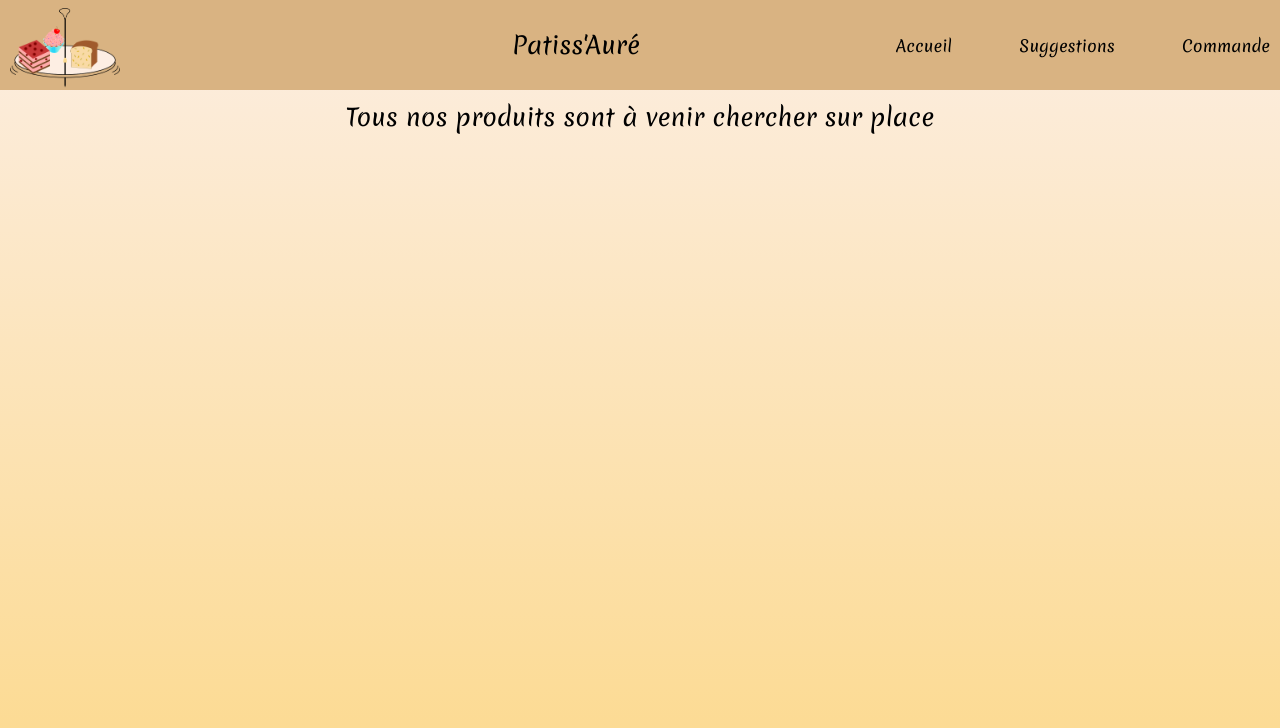
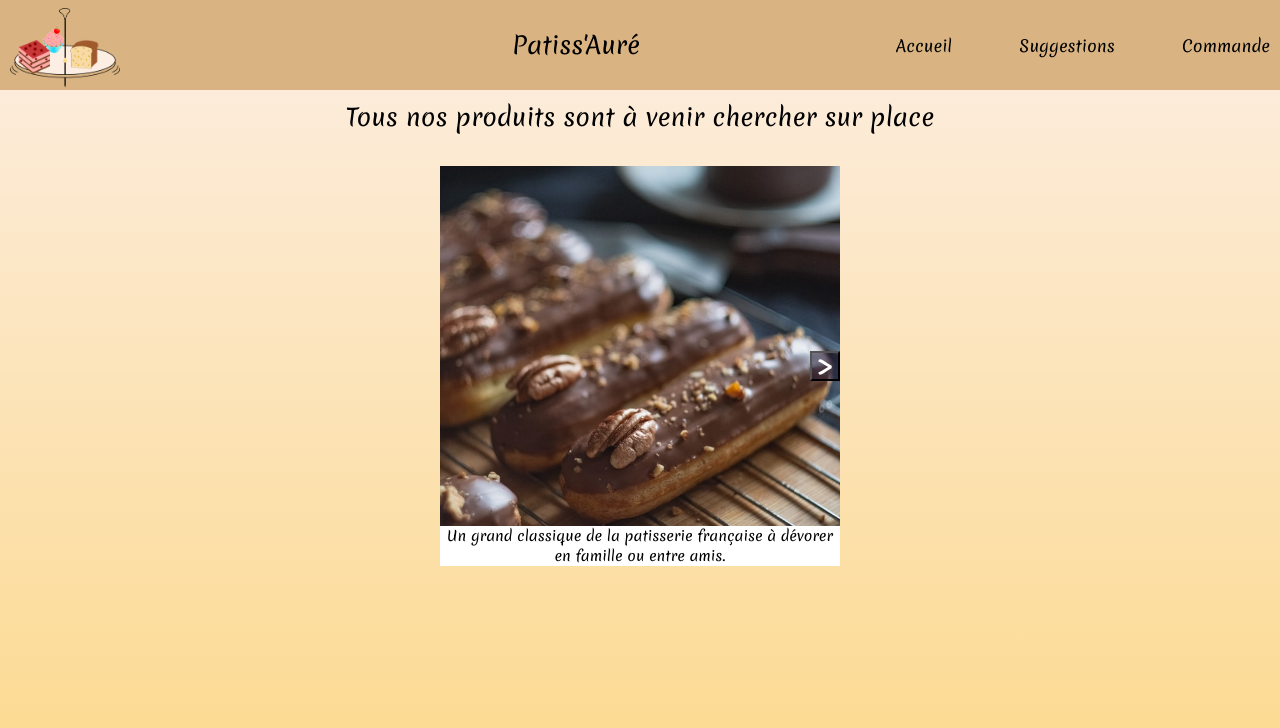
Before and after one commit to AurelieMoraitis/REACT, a React (Create React App) app in the folder patisserie/: page / in a window 1280 px wide. Shown: the top 728 px of the page. Built offline with nearby package versions, Linux system fonts and the light colour scheme.

Commit message:
feat: add carousel for suggestions

```diff
--- a/patisserie/package.json
+++ b/patisserie/package.json
@@ -6,6 +6,8 @@
     "@testing-library/jest-dom": "^5.14.1",
     "@testing-library/react": "^11.2.7",
     "@testing-library/user-event": "^12.8.3",
+    "polished": "^4.1.3",
+    "pure-react-carousel": "^1.27.6",
     "react": "^17.0.2",
     "react-dom": "^17.0.2",
     "react-icons": "^4.2.0",
@@ -38,5 +40,8 @@
       "last 1 firefox version",
       "last 1 safari version"
     ]
+  },
+  "resolutions": {
+    "styled-components": "^5"
   }
 }
--- a/patisserie/src/components/main/index.js
+++ b/patisserie/src/components/main/index.js
@@ -1,10 +1,12 @@
 import React from 'react';
 import {MainContainer, MainMessage} from "./MainStyle";
+import Carousel from './slider';
 
 const Main = () => {
     return (
         <MainContainer>
             <MainMessage>Tous nos produits sont à venir chercher sur place</MainMessage>
+            <Carousel />
         </MainContainer>
     )
 }
--- /dev/null
+++ b/patisserie/src/components/main/slider/SliderStyle.js
@@ -0,0 +1,65 @@
+import styled, {css} from "styled-components";
+import {ButtonNext, ButtonBack} from "pure-react-carousel";
+import "pure-react-carousel/dist/react-carousel.es.css";
+import {rgba} from "polished";
+
+export const SliderWrap = styled.div`
+    width: 400px;
+    height: 400px;
+    overflow: hidden;
+    position: relative;
+    background: #ff6f69;
+    margin: 10px auto;
+`;
+
+export const SliderImage = styled.div`
+    width: 400px;
+    height: 400px;
+    background: url(${(p) => p.image});
+    background-position: center;
+    background-size: 100%;
+    background-repeat: no-repeat;
+`;
+
+export const SliderImgDesc = styled.p`
+    font-size: 14px;
+    background: white;
+    position: absolute;
+    bottom: 0;
+`;
+
+export const Nav = styled.nav`
+    position: absolute;
+    top: 50%;
+    left: 0;
+    transform: translateY(-50%);
+    width: 100%;
+    display: flex;
+    justify-content: space-between;
+`;
+
+const buttonSryle = css`
+    width: 30px;
+    height: 30px;
+    display: flex;
+    align-items: center;
+    justify-content: center;
+    background: ${rgba("#1a132b", 0.5)};
+    color: white;
+    bordder: 0;
+    font-size: 30px;
+    outline: none;
+    transition: opacity 0.35s;
+
+    &:disabled {
+        opacity: 0;
+    }
+`;
+
+export const BackButton = styled(ButtonBack)`
+    ${buttonSryle};
+`;
+
+export const NextButton = styled(ButtonNext)`
+    ${buttonSryle};
+`;
--- /dev/null
+++ b/patisserie/src/components/main/slider/index.js
@@ -0,0 +1,64 @@
+import React from 'react';
+import {
+    SliderWrap,
+    SliderImage,
+    Nav,
+    BackButton,
+    NextButton,
+    SliderImgDesc
+} from "./SliderStyle";
+import {
+    CarouselProvider,
+    Slider,
+    Slide
+} from "pure-react-carousel";
+
+import eclairs from "../../../images/eclairs_S.jpg";
+import trianon from "../../../images/trianon_S.jpg";
+import citronMeringue from "../../../images/citron-meringue_S.jpg";
+
+const Carousel = () => {
+
+    // images come from Unsplash
+    const slides = [
+        {
+            image: eclairs,
+            description: "Un grand classique de la patisserie française à dévorer en famille ou entre amis."
+        },
+        {
+            image: trianon,
+            description: "Découvrez le Trianon, le gâteau parfait en toute occasion."
+        },
+        {
+            image: citronMeringue,
+            description: "Vous allez A-D-O-R-E-R cette fabuleuse tarte. Attention, elle gout le citron ;)"
+        }
+    ]
+
+    return (
+        <SliderWrap id={"suggestions"}>
+                <CarouselProvider
+                    naturalSlideWidth={400}
+                    naturalSlideHeight={400}
+                    totalSlides={slides.length}
+                    visibleSlides={1}
+                >
+                    <Slider>
+                        {slides.map((slide, index) => (
+                            <Slide key={index}>
+                                <SliderImgDesc>{slide.description}</SliderImgDesc>
+                                <SliderImage image={slide.image} />
+                            </Slide>
+                        ))}
+                    </Slider>
+                    <Nav>
+                        <BackButton>{`<`}</BackButton>
+                        <NextButton>{`>`}</NextButton>
+                    </Nav>
+                </CarouselProvider>
+        </SliderWrap>
+
+    )
+}
+
+export default Carousel
```
Also changed, not shown: 1 other file (tests, documents, lock files or other folders).
